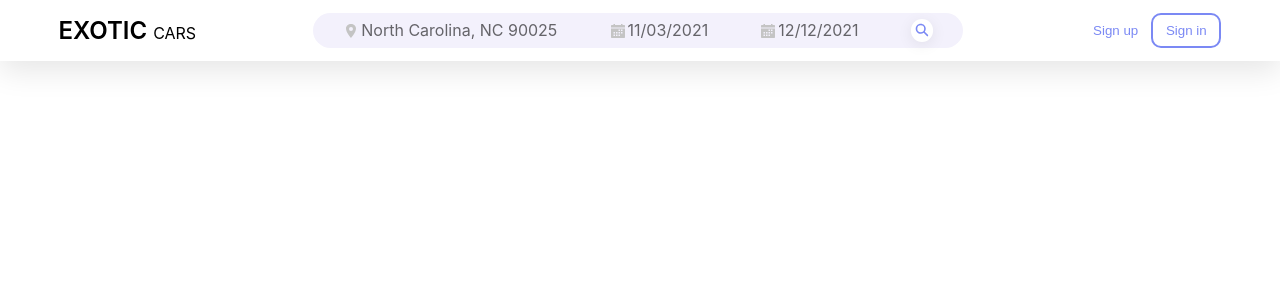
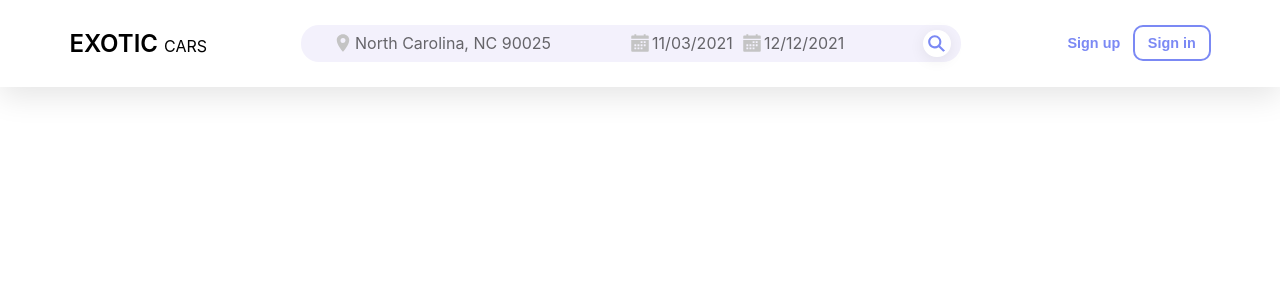
Before and after one commit to Jenrykster/lubycars, a React (Create React App) app: page / in a window 1280 px wide. Shown: the top 300 px of the page. Built offline with nearby package versions, Linux system fonts and the light colour scheme.

Commit message:
feat: improve header styling

```diff
--- a/src/components/Header/index.tsx
+++ b/src/components/Header/index.tsx
@@ -1,6 +1,7 @@
 import {
   Button,
   ButtonContainer,
+  DateContainer,
   HeaderContainer,
   HeaderTitle,
   HeaderTitleBold,
@@ -25,7 +26,7 @@ const SearchField = (props: { label: string; icon: keyof typeof Icons }) => {
   const IconComponent = Icons[props.icon];
   return (
     <SearchFieldContainer>
-      <IconComponent color='#C4C4C4' />
+      <IconComponent color='#C4C4C4' size={20} />
 
       <SearchFieldLabel>{props.label}</SearchFieldLabel>
     </SearchFieldContainer>
@@ -38,9 +39,11 @@ export const Header = () => {
       <Title />
       <SearchBarContainer>
         <SearchField icon='IoLocationSharp' label='North Carolina, NC 90025' />
-        <SearchField icon='IoCalendarSharp' label='11/03/2021' />
-        <SearchField icon='IoCalendarSharp' label='12/12/2021' />
-        <SearchButton />
+        <DateContainer>
+          <SearchField icon='IoCalendarSharp' label='11/03/2021' />
+          <SearchField icon='IoCalendarSharp' label='12/12/2021' />
+        </DateContainer>
+        <SearchButton size={21} />
       </SearchBarContainer>
       <ButtonContainer>
         <Button>Sign up</Button>
--- a/src/components/Header/styles.ts
+++ b/src/components/Header/styles.ts
@@ -7,6 +7,7 @@ export const HeaderContainer = styled.div`
   align-items: center;
   justify-content: space-around;
   box-shadow: 0px 10px 30px #0000001a;
+  padding: 0.8rem 1.4rem;
 `;
 
 export const HeaderTitle = styled.p`
@@ -23,11 +24,11 @@ export const SearchBarContainer = styled.div`
   display: flex;
   flex-direction: row;
   align-items: center;
-  justify-content: space-around;
+  justify-content: space-between;
   background-color: #f3f1fc;
   width: 50%;
   border-radius: 18px;
-  padding: 5px 5px;
+  padding: 5px 10px 5px 2rem;
 `;
 
 export const SearchFieldContainer = styled.div`
@@ -57,5 +58,14 @@ export const Button = styled.button<{ border?: boolean }>`
   padding: 0.5rem 0.8rem;
   border-radius: 10px;
   border: ${(props) => (props.border ? '2px solid #7B89F4' : 'none')};
+  font-weight: 600;
+  font-size: 0.9rem;
   background-color: transparent;
 `;
+
+export const DateContainer = styled.div`
+  display: flex;
+  flex-direction: row;
+  width: 35%;
+  justify-content: space-between;
+`;
```
